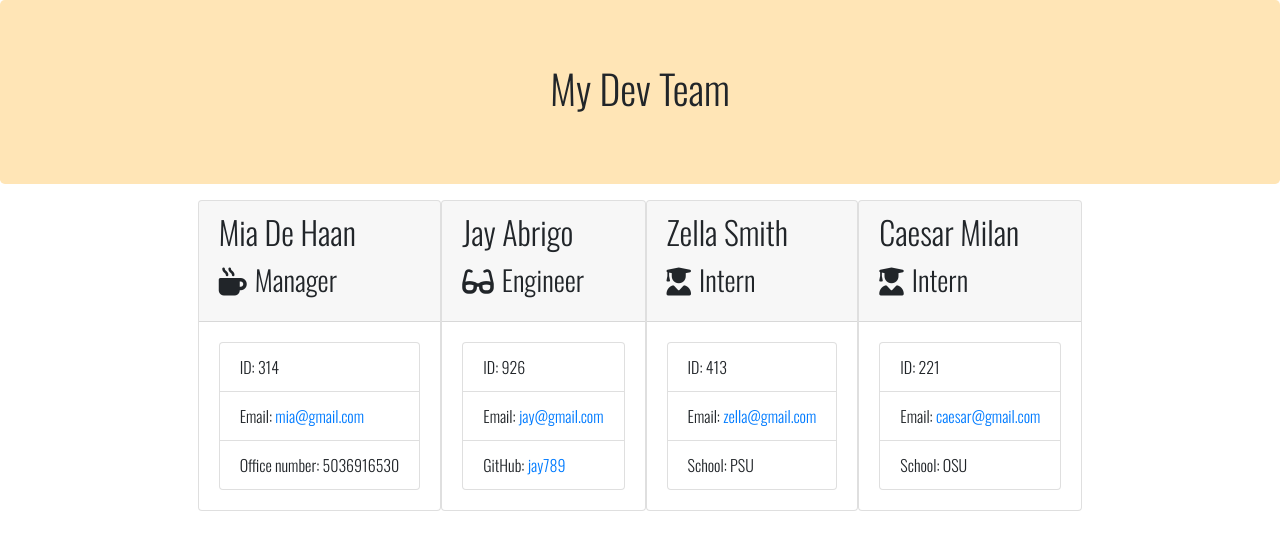
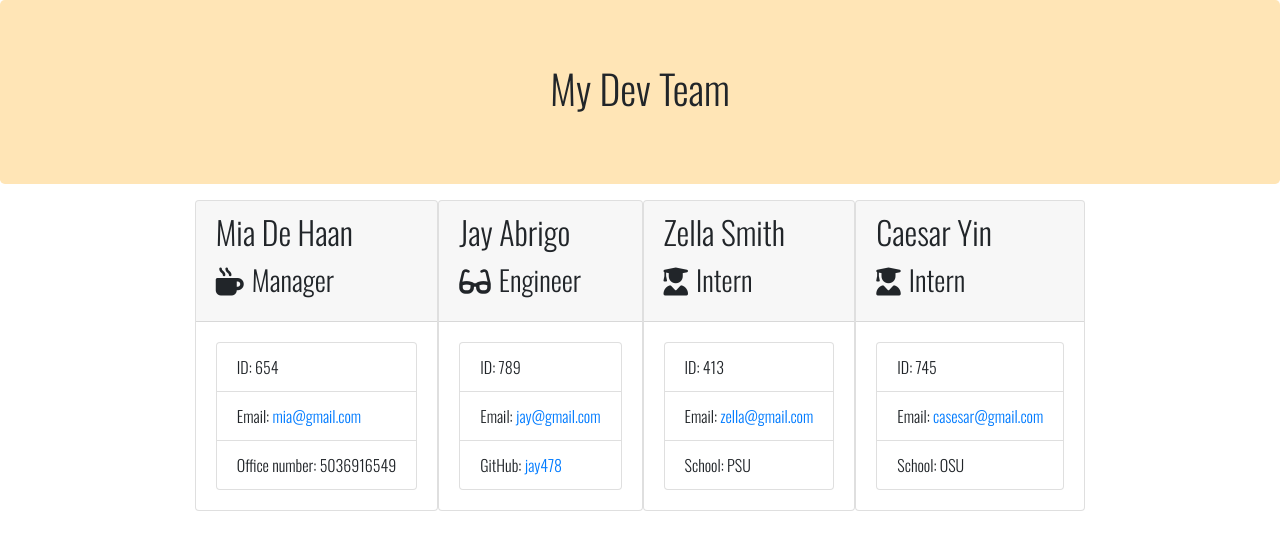
Before and after one commit to miadehaan/Employee_Summary_Generator, a website: page Develop/output/index.html in a window 1280 px wide. Drawn offline with nearby package versions, Linux system fonts and the light colour scheme.

```diff
--- a/Develop/output/index.html
+++ b/Develop/output/index.html
@@ -31,9 +31,9 @@
     </div>
     <div class="card-body">
         <ul class="list-group">
-            <li class="list-group-item">ID: 314</li>
+            <li class="list-group-item">ID: 654</li>
             <li class="list-group-item">Email: <a href="mailto:mia@gmail.com">mia@gmail.com</a></li>
-            <li class="list-group-item">Office number: 5036916530</li>
+            <li class="list-group-item">Office number: 5036916549</li>
         </ul>
     </div>
 </div>
@@ -44,9 +44,9 @@
     </div>
     <div class="card-body">
         <ul class="list-group">
-            <li class="list-group-item">ID: 926</li>
+            <li class="list-group-item">ID: 789</li>
             <li class="list-group-item">Email: <a href="mailto:jay@gmail.com">jay@gmail.com</a></li>
-            <li class="list-group-item">GitHub: <a href="https://github.com/jay789" target="_blank" rel="noopener noreferrer">jay789</a></li>
+            <li class="list-group-item">GitHub: <a href="https://github.com/jay478" target="_blank" rel="noopener noreferrer">jay478</a></li>
         </ul>
     </div>
 </div>
@@ -65,13 +65,13 @@
 </div>
 <div class="card employee-card d-flex flex-md-column">
     <div class="card-header">
-        <h2 class="card-title">Caesar Milan</h2>
+        <h2 class="card-title">Caesar Yin</h2>
         <h3 class="card-title"><i class="fas fa-user-graduate mr-2"></i>Intern</h3>
     </div>
     <div class="card-body">
         <ul class="list-group">
-            <li class="list-group-item">ID: 221</li>
-            <li class="list-group-item">Email: <a href="mailto:caesar@gmail.com">caesar@gmail.com</a></li>
+            <li class="list-group-item">ID: 745</li>
+            <li class="list-group-item">Email: <a href="mailto:casesar@gmail.com">casesar@gmail.com</a></li>
             <li class="list-group-item">School: OSU</li>
         </ul>
     </div>
```
Also changed, not shown: README.md, 1 other file.
